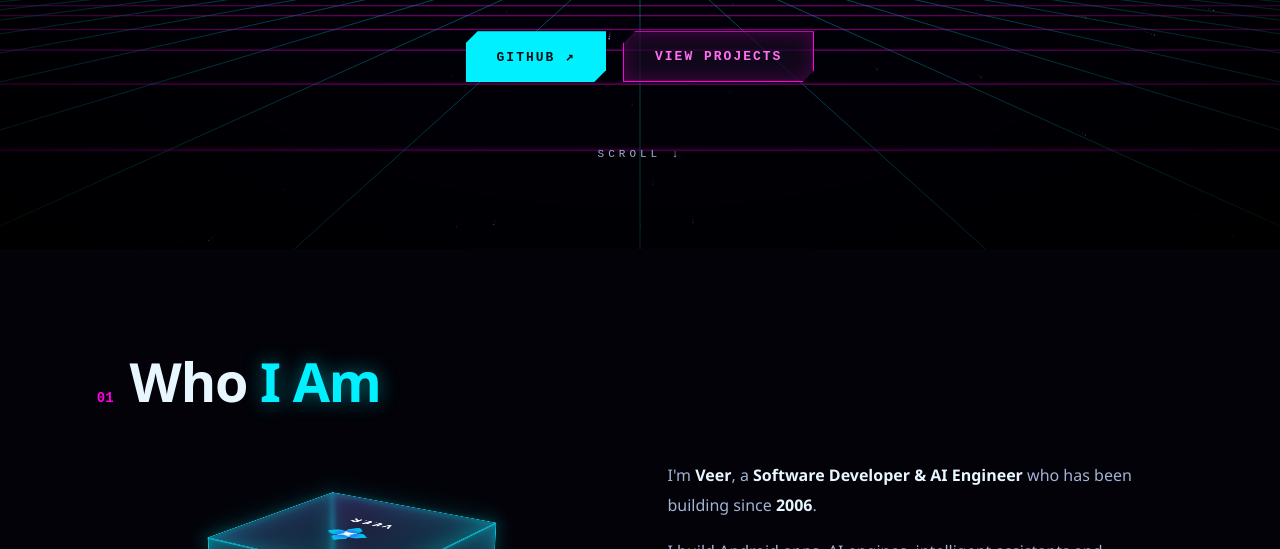
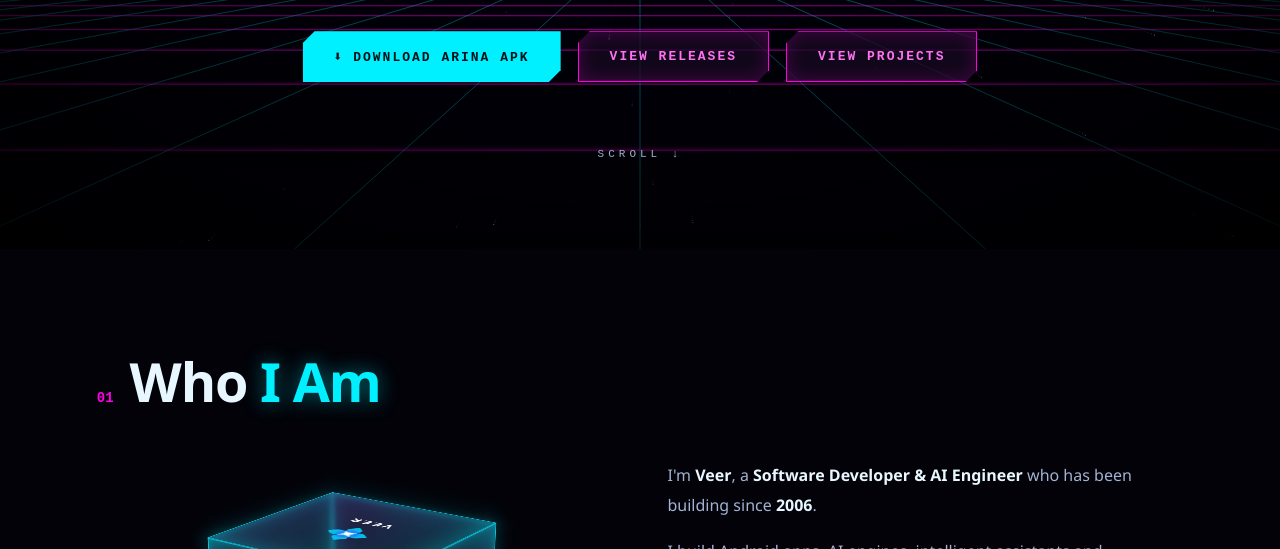
Before and after one commit to magic616star666-bot/Veer-creation-, a plain HTML site: page index.html in a window 1280 px wide. Shown: the part 551-1100 px from the top of the page. Drawn offline with Linux system fonts and the light colour scheme; animation ran at ten frames a second.

Commit message:
Add prominent official ARINA APK download button to VEER CREATION homepage

```diff
--- a/index.html
+++ b/index.html
@@ -126,7 +126,7 @@ footer{position:relative;z-index:2;text-align:center;padding:40px 16px;font:12px
   <div class="pre">// SOFTWARE DEVELOPER × AI ENGINEER</div>
   <h1 class="title3d" id="t3d"><span class="l">VEER</span><span class="l l2">CREATION</span></h1>
   <div class="role">&gt; <span id="tp"></span><span class="cur"></span></div>
-  <div class="cta"><a class="btn" href="https://github.com/magic616star666-bot" target="_blank" rel="noopener noreferrer">GitHub ↗</a><a class="btn o" href="#work">View Projects</a></div>
+  <div class="cta"><a class="btn" href="https://github.com/magic616star666-bot/Veer-creation-/releases/download/v1.0.0/arina-server-app.1.apk" aria-label="Download official ARINA AI Server APK">⬇ Download ARINA APK</a><a class="btn o" href="#downloads">View Releases</a><a class="btn o" href="#work">View Projects</a></div>
   <div class="scroll">SCROLL ↓</div>
 </header>
 <section id="about">
```
